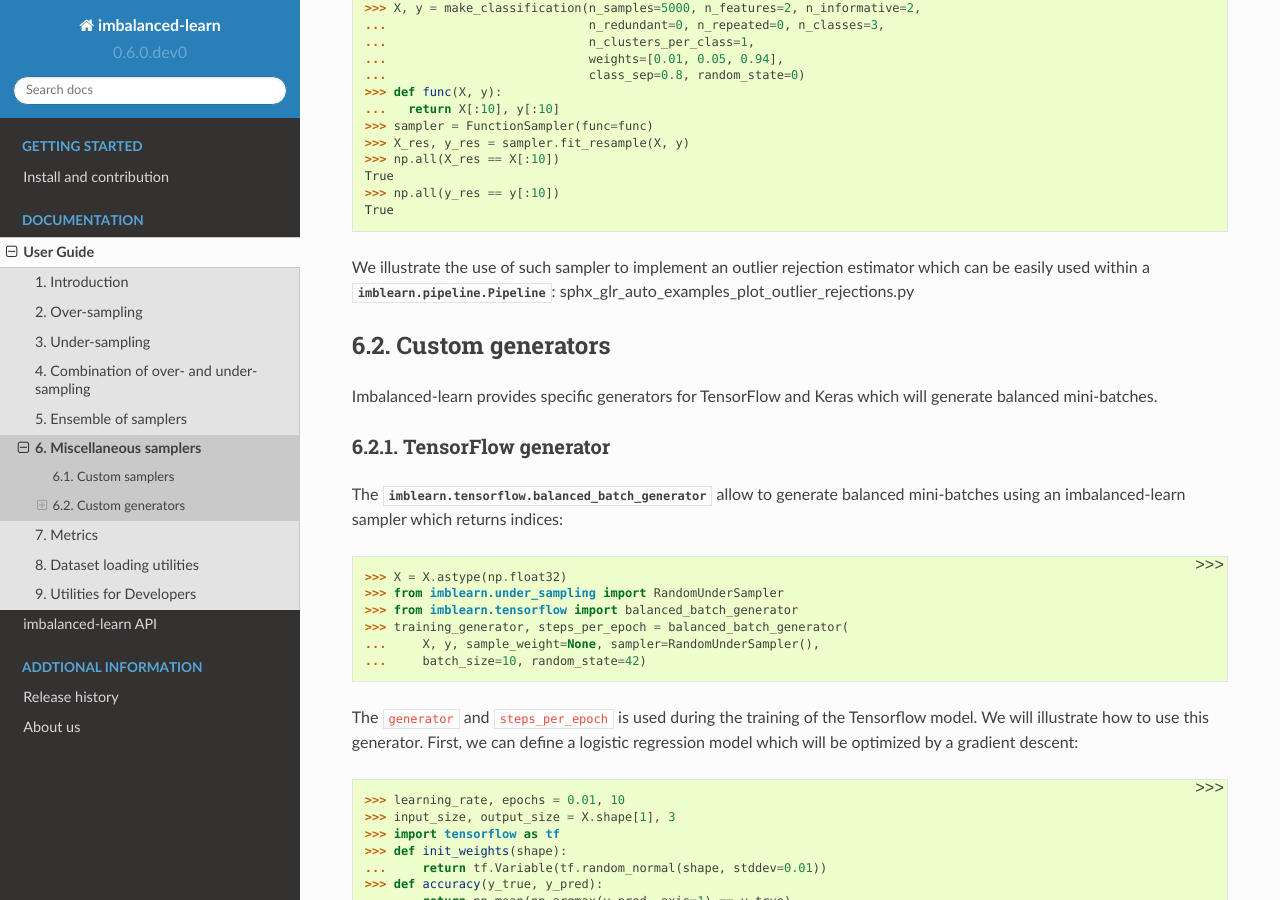
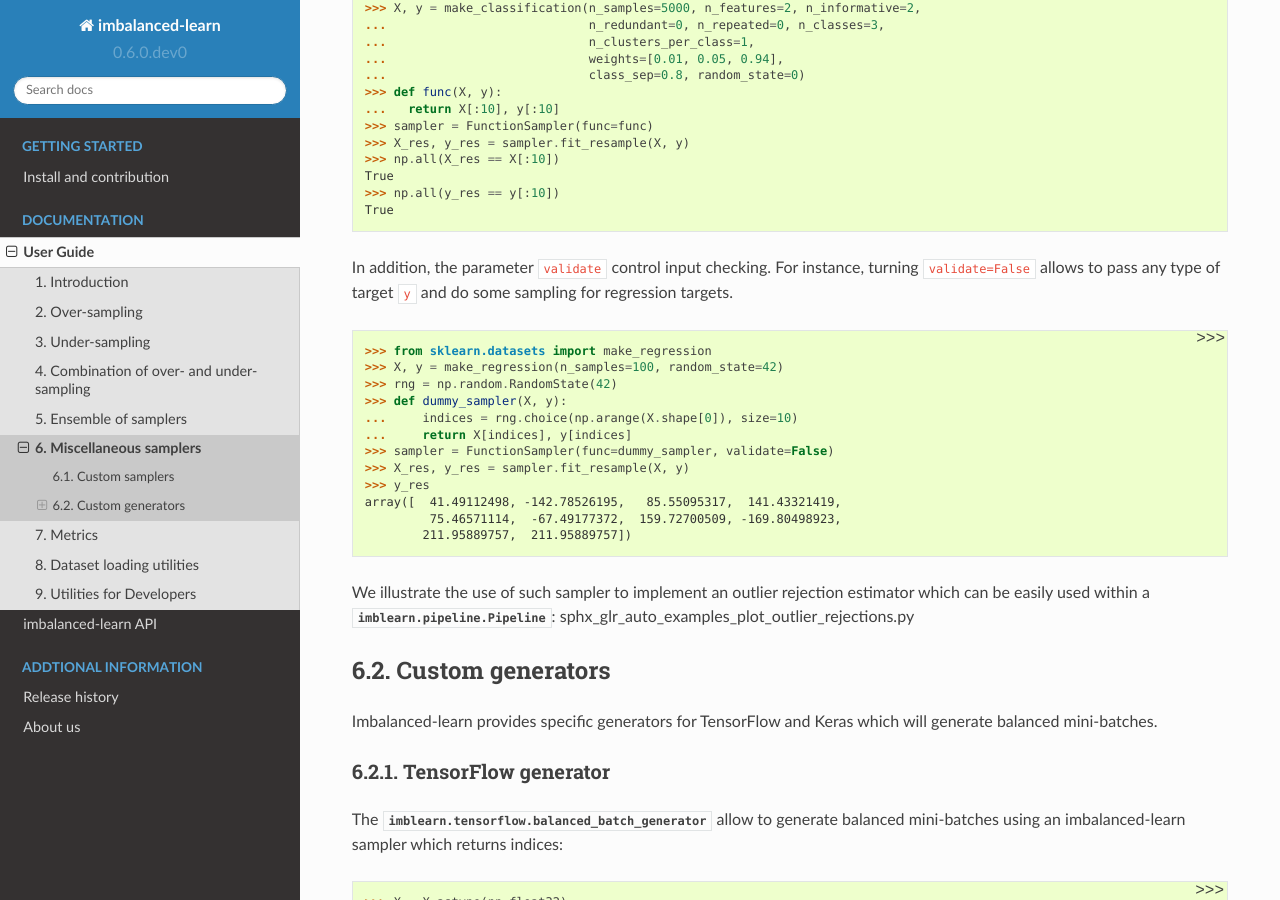
Before and after one commit to scikit-learn-contrib/imbalanced-learn, a Sphinx documentation site: the page built from doc/miscellaneous.rst, in a window 1280 px wide and 900 px high, scrolled down 378 px. Built offline with Sphinx 7.4.7 and the Read the Docs theme 2.0.0, drawn with Linux system fonts in a browser that asks for light colours; formulas are drawn with MathJax 3; pages that are not in the unit, such as notebooks, are missing from menus.

Commit message:
DOC add whats new and parameter in user guide

```diff
--- a/doc/miscellaneous.rst
+++ b/doc/miscellaneous.rst
@@ -33,6 +33,23 @@ to retain the 10 first elements of the array ``X`` and ``y``::
   True
   >>> np.all(y_res == y[:10])
   True
+
+In addition, the parameter ``validate`` control input checking. For instance,
+turning ``validate=False`` allows to pass any type of target ``y`` and do some
+sampling for regression targets.
+
+  >>> from sklearn.datasets import make_regression
+  >>> X, y = make_regression(n_samples=100, random_state=42)
+  >>> rng = np.random.RandomState(42)
+  >>> def dummy_sampler(X, y):
+  ...     indices = rng.choice(np.arange(X.shape[0]), size=10)
+  ...     return X[indices], y[indices]
+  >>> sampler = FunctionSampler(func=dummy_sampler, validate=False)
+  >>> X_res, y_res = sampler.fit_resample(X, y)
+  >>> y_res
+  array([  41.49112498, -142.78526195,   85.55095317,  141.43321419,
+           75.46571114,  -67.49177372,  159.72700509, -169.80498923,
+          211.95889757,  211.95889757])
 
 We illustrate the use of such sampler to implement an outlier rejection
 estimator which can be easily used within a
--- a/doc/whats_new/v0.6.rst
+++ b/doc/whats_new/v0.6.rst
@@ -42,10 +42,14 @@ Enhancement
 ...........
 
 - :class:`imblearn.under_sampling.RandomUnderSampling`,
-  :class:`imblearn.over_sampling.RandomOverSampling`,,
+  :class:`imblearn.over_sampling.RandomOverSampling`,
   :class:`imblearn.datasets.make_imbalance` accepts Pandas DataFrame in and
   will output Pandas DataFrame.
   :pr:`636` by :user:`Guillaume Lemaitre <glemaitre>`.
+
+- :class:`imblearn.FunctionSampler` accepts a parameter ``validate`` allowing
+  to check or not the input ``X`` and ``y``.
+  :pr:`637` by :user:`Guillaume Lemaitre <glemaitre>`.
 
 Deprecation
 ...........
```
